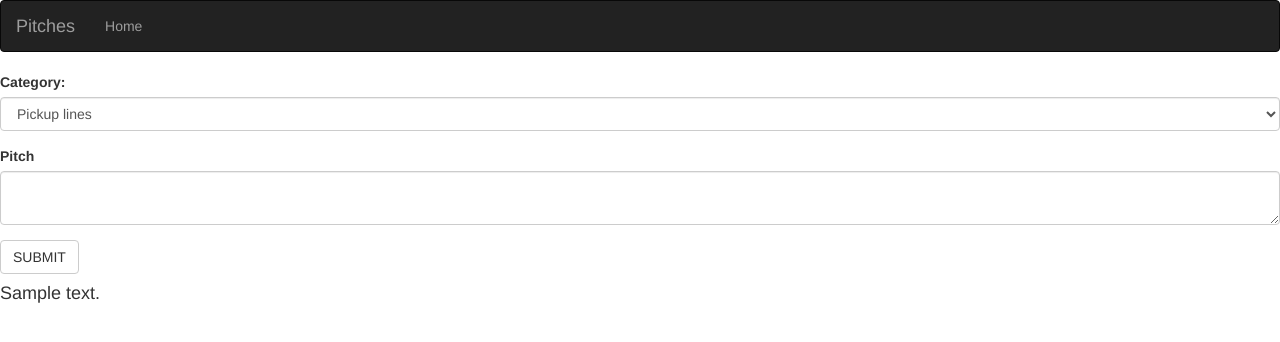
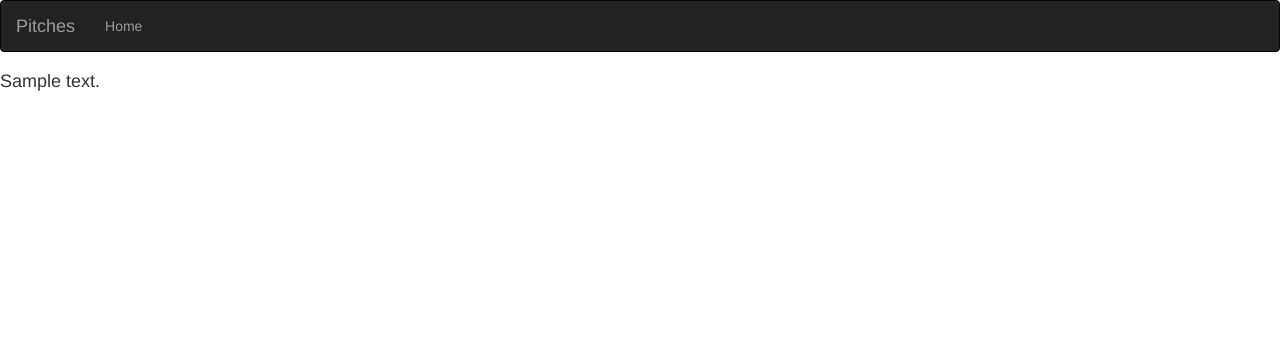
Before and after one commit to Anabella1109/THE-PITCH, a Flask app: page / in a window 1280 px wide. Shown: the top 342 px of the page. Run offline with Flask 2, Linux system fonts and the light colour scheme; tables that the repository leaves empty hold one stand-in row (values such as "Sample post"); some libraries are stand-ins or nearby versions.

Commit message:
add route to view pitches in app/views.py

```diff
--- a/app/main/views.py
+++ b/app/main/views.py
@@ -7,23 +7,12 @@ from ..models import Comment,Pitch,User
 from flask_login import login_required, current_user
 # import markdown2
 
-@main.route('/')
+@main.route('/', methods = ['GET', 'POST'])
 def index():
   title="Kweriiii"
-  form = AddPitchForm()
+  all_pitches = Pitch.get_pitches()
 
-  if form.validate_on_submit():
-        category = form.my_category.data
-
-        pitch = form.pitch.data
-
-        new_pitch = Pitch(pitch_content=pitch, pitch_category = category, user = current_user)
-        new_pitch.save_pitch()
-
-        return redirect(url_for('main.home'))
-
-  all_pitches = Pitch.get_pitches()
-  return render_template('index.html',title=title, pitch_form = form, pitches = all_pitches)
+  return render_template('index.html',title=title, pitches = all_pitches)
 
 @main.route('/home', methods = ['GET', 'POST'])
 @login_required
@@ -31,11 +20,11 @@ def home():
     form = AddPitchForm()
 
     if form.validate_on_submit():
-        category = form.my_category.data
+        category = form.category.data
 
-        pitch = form.pitch.data
+        pitch = form.content.data
 
-        new_pitch = Pitch(pitch_content=pitch, pitch_category = category, user = current_user)
+        new_pitch = Pitch(content=pitch, category = category)
         new_pitch.save_pitch()
 
         return redirect(url_for('main.home'))
--- a/app/templates/index.html
+++ b/app/templates/index.html
@@ -1,6 +1,6 @@
 {% extends 'base.html'%}
 {% import 'macros.html' as macro%}
-{% import "bootstrap/wtf.html" as wtf %}
+<!-- {% import "bootstrap/wtf.html" as wtf %} -->
 
 <!-- Styles block -->
 
@@ -17,7 +17,7 @@
 
     {%block content %}
 
-   {{wtf.quick_form(pitch_form)}}
+
 
    {{ macro.displayPitches(pitches)}}
 
--- a/config.py
+++ b/config.py
@@ -27,7 +27,7 @@ class TestConfig(Config):
 
 
 class DevConfig(Config):
-    # SQLALCHEMY_DATABASE_URI = 'postgresql+psycopg2://wecode:bellamava@localhost/thepitch'
+    SQLALCHEMY_DATABASE_URI = 'postgresql+psycopg2://wecode:bellamava@localhost/thepitch'
     DEBUG = True
 
 config_options = {
```
